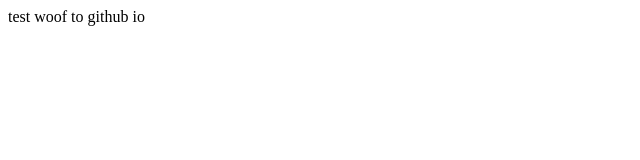
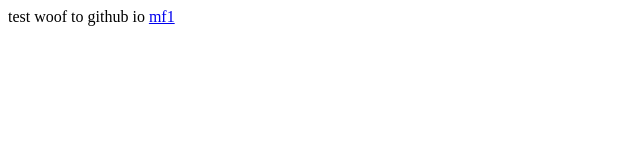
Before and after one commit to woof7/woof7.github.io, a plain HTML site: page index.html in a window 1280 px wide. Shown: the full height of the page, 0-640 px from the left. Drawn offline with Linux system fonts and the light colour scheme.

Commit message:
Update index.html

```diff
--- a/index.html
+++ b/index.html
@@ -1 +1,2 @@
 test woof to github io
+<a href = "https://woof7.github.io/mf1.txt">mf1 </a>
```
